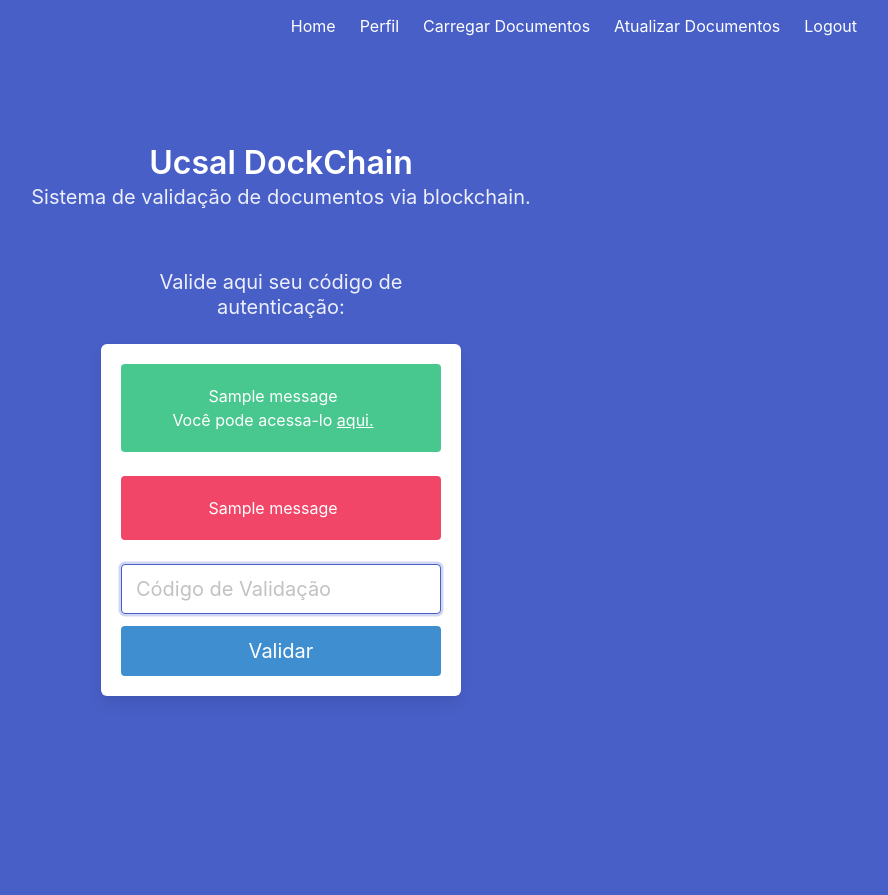
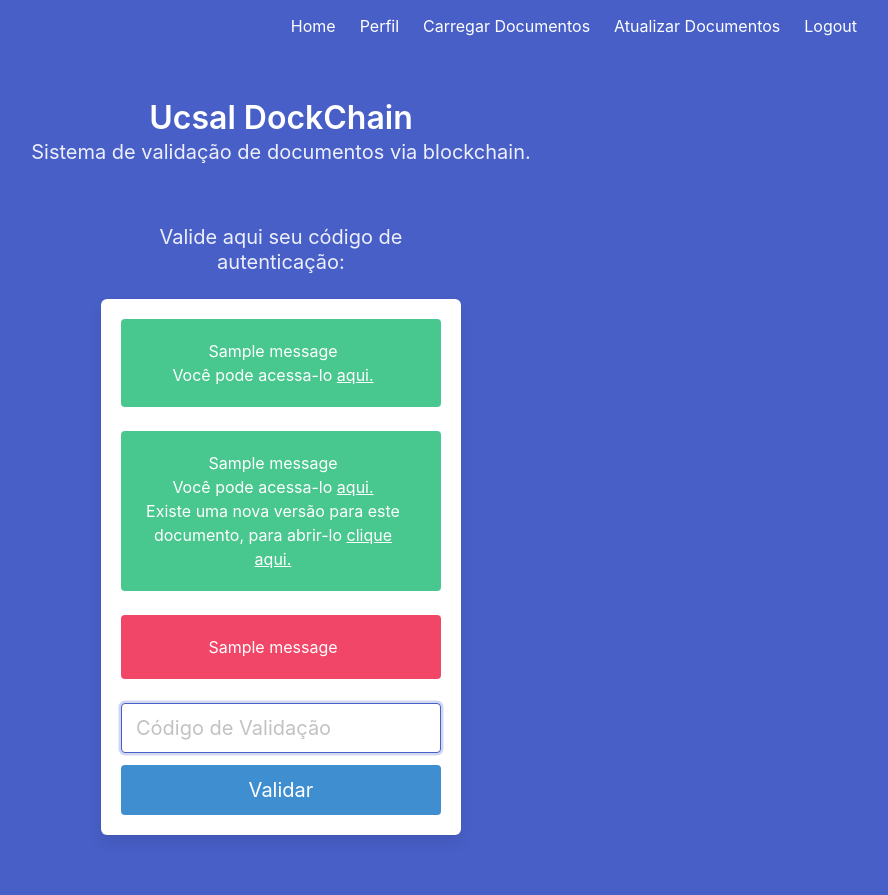
Before and after one commit to ezequiassam/docsChain-master, a Flask app: page / in a window 1280 px wide. Shown: the whole page, without its empty margins (359-1247 px from the left). Before the commit the page ends 700 px from the top, so only its background shows below. Run offline with Flask 2, Linux system fonts and the light colour scheme; a user stored in the database is signed in; tables that the repository leaves empty hold one stand-in row (values such as "Sample post"); one stand-in notice (Sample message) is shown.

Commit message:
Refactoring Update docs

```diff
--- a/project/gdrive.py
+++ b/project/gdrive.py
@@ -19,7 +19,7 @@
 
     gauth = GoogleAuth()
     # gauth.LoadClientConfigFile(client_config_file=os.path.join(THIS_FOLDER, 'client_secrets.json'))
-    gauth.CommandLineAuth()  # client_secrets.json need to be in the same directory as the script
+    gauth.LocalWebserverAuth()  # client_secrets.json need to be in the same directory as the script
 
     drive = GoogleDrive(gauth)
 
--- a/project/main.py
+++ b/project/main.py
@@ -66,11 +66,11 @@
 @main.route('/update-doc', methods=['POST'])
 @login_required
 def update_doc_post():
-    file = request.form.get('file')
     code_hash = request.form.get('code')
-    if not file:
+    if 'file' not in request.files:
         flash('Não foi encontrado o arquivo')
         return redirect(url_for('main.update_doc'))
+    file = request.files['file']
     if not code_hash:
         flash('Informe corretamente o código de validação')
         return redirect(url_for('main.update_doc'))
@@ -101,8 +101,15 @@
         flash('Não foi encontrado documento para esse código', 'error')
         return redirect(url_for('main.index'))
 
-    flash('Documento validado com sucesso!')
-    flash(existing_document.alternateLinkGDrive)
+    status_message = 'message_success'
+    messages = ['Documento validado com sucesso!', existing_document.alternateLinkGDrive]
+    if existing_document.nextValidator:
+        doc_next = valid_code_hash(existing_document.nextValidator)
+        if doc_next:
+            status_message = 'message_nextdoc'
+            messages.append(doc_next.alternateLinkGDrive)
+    for m in messages:
+        flash(m, status_message)
     return redirect(url_for('main.index'))
 
 
--- a/project/templates/index.html
+++ b/project/templates/index.html
@@ -12,11 +12,20 @@
         <div class="column is-4 is-offset-4">
             <h4 class="subtitle">Valide aqui seu código de autenticação:</h4>
             <div class="box">
-                {% with messages = get_flashed_messages(category_filter='message') %}
+                {% with messages = get_flashed_messages(category_filter='message_success') %}
                     {% if messages %}
                         <div class="notification is-success">
                             {{ messages[0] }}
                             <p>Você pode acessa-lo <a href="{{ messages[1] }}" target="_blank">aqui.</a></p>
+                        </div>
+                    {% endif %}
+                {% endwith %}
+                {% with messages = get_flashed_messages(category_filter='message_nextdoc') %}
+                    {% if messages %}
+                        <div class="notification is-success">
+                            {{ messages[0] }}
+                            <p>Você pode acessa-lo <a href="{{ messages[1] }}" target="_blank">aqui.</a></p>
+                            <p>Existe uma nova versão para este documento, para abrir-lo <a href="{{ messages[2] }}" target="_blank">clique aqui.</a></p>
                         </div>
                     {% endif %}
                 {% endwith %}
```
